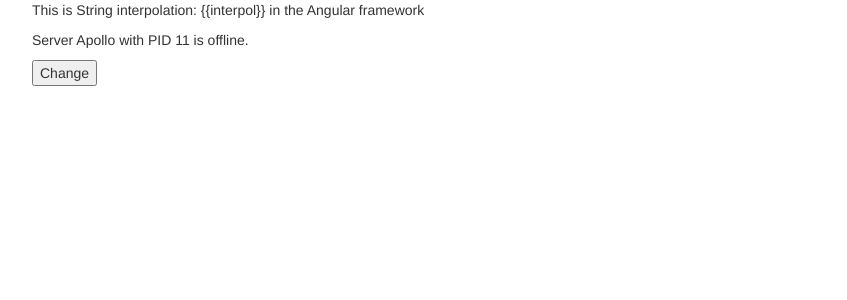
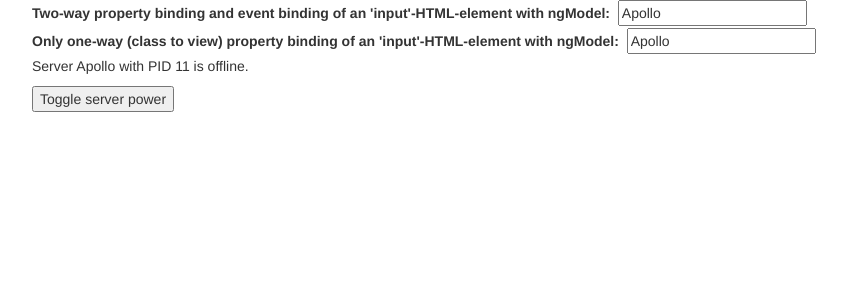
Before and after one commit to Mesqualito/Angular-Edureka, an Angular app in the folder first-app/: page / in a window 1280 px wide. Shown: the top 300 px of the page, without its empty margins (23-870 px from the left). Built offline with nearby package versions, Linux system fonts and the light colour scheme.

Commit message:
Two-way-binding: binding properties as well as events to an interactive HTML-element (like input, button ...) with 'ngModel' from @angular/forms

```diff
--- a/first-app/src/app/app.component.html
+++ b/first-app/src/app/app.component.html
@@ -1,10 +1,17 @@
 <div class="container">
   <div class="row">
-    <p>This is {{ interpol }} in the Angular framework</p>
+    <!-- two-way-binding with ngModel -->
+    <label>Two-way property binding and event binding of an 'input'-HTML-element with ngModel:</label>&nbsp;
+    <input type="text" placeholder="Server Name" [(ngModel)]="serverName">
+  </div>
+  <div class="row">
+    <!-- only one-way (class to view) property binding with ngModel -->
+    <label>Only one-way (class to view) property binding of an 'input'-HTML-element with ngModel:</label>&nbsp;
+    <input type="text" placeholder="Server Name" [ngModel]="serverName">
   </div>
   <div class="row">
     <p>Server {{ serverName }} with PID {{ serverPID }} is {{ serverStatus }}.<br>
       <!--Property binding: enable button after some time --->
-      <p><button [disabled]="changeButtonState" (click)="toggleServerStatus()"> Change </button></p>
+      <p><button [disabled]="changeButtonState" (click)="toggleServerStatus()"> Toggle server power </button></p>
   </div>
 </div>
```
